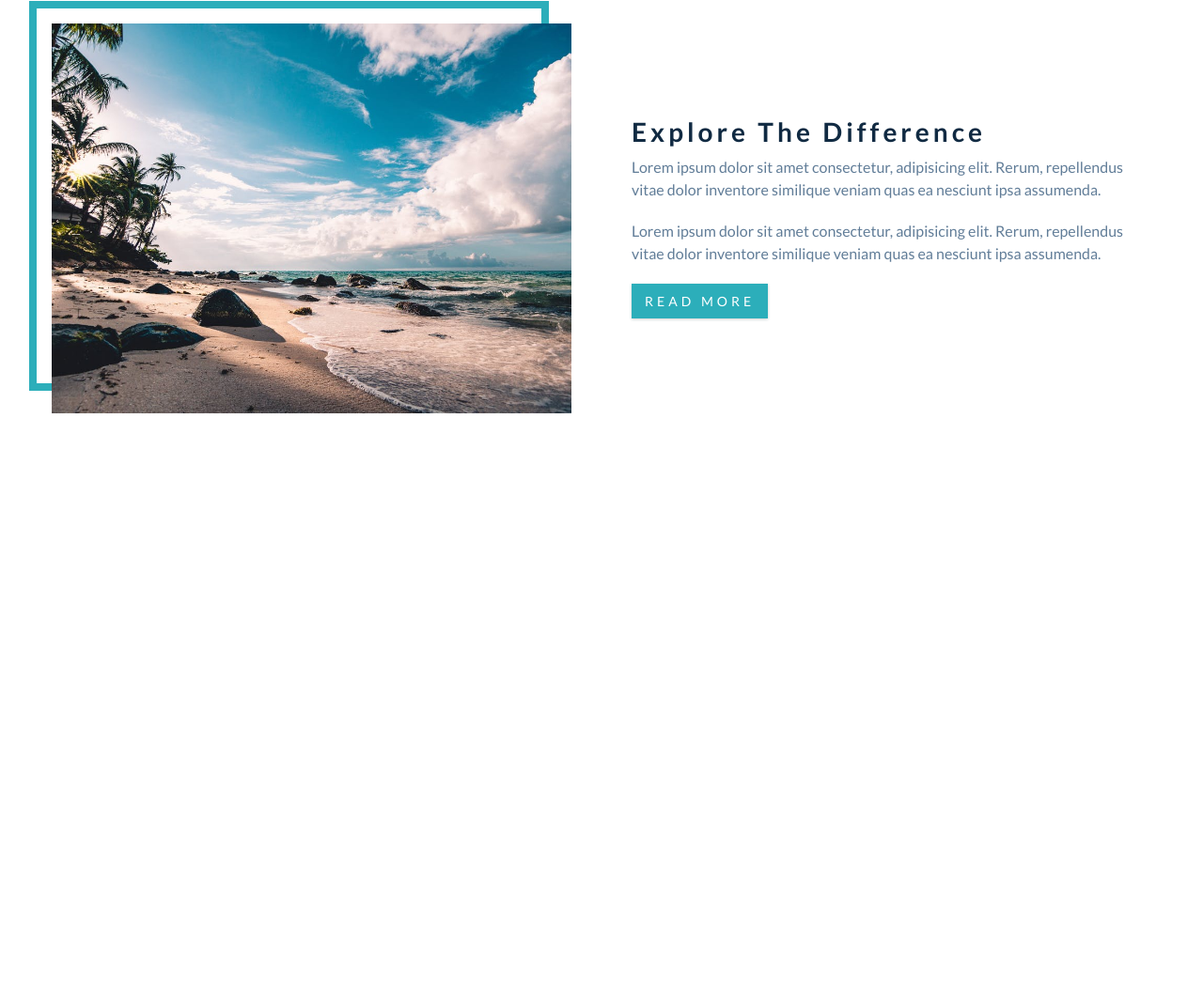
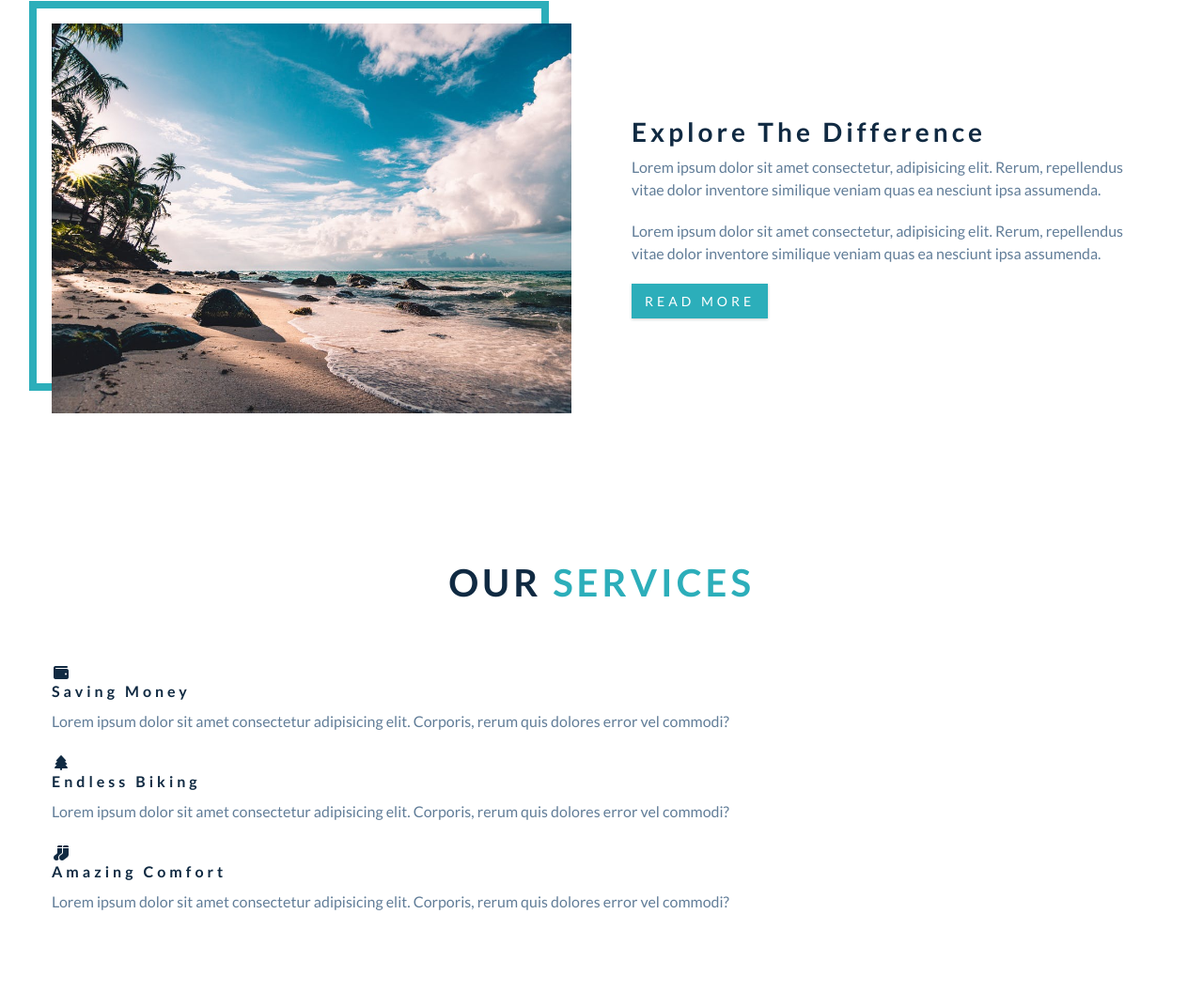
Before and after one commit to tims07/Backroads, a plain HTML site: page index.html in a window 1280 px wide. Shown: the part 959-2031 px from the top of the page at 94% size. Before the commit the page ends 1479 px from the top, so only its background shows below. Drawn offline with Linux system fonts and the light colour scheme.

Commit message:
add services html

```diff
--- a/index.html
+++ b/index.html
@@ -64,14 +64,60 @@
           <a href="#" class="btn ">read more</a>
           <!-- end of about info -->
         </article>
-
-
       </div>
       <!-- end of about center -->
     </section>
     <!-- end of about section -->
 
     <!-- services -->
+    <section class="section services" id="services">
+      <!-- services title -->
+      <div class="section-title">
+        <h2>our <span>services</span></h2>
+      </div>
+      <!-- end of services title -->
+      <div class="section-center services-center">
+        <!-- single service -->
+        <article class="service">
+          <span class="service-icon">
+            <i class="fas fa-wallet fa-fw"></i>
+          </span>
+          <div class="service-info">
+            <h4 class="service-title">saving money</h4>
+            <p class="service-text">
+              Lorem ipsum dolor sit amet consectetur adipisicing elit. Corporis, rerum quis dolores error vel commodi?
+            </p>
+          </div>
+        </article>
+        <!-- end of single service -->
+        <!-- single service -->
+        <article class="service">
+          <span class="service-icon">
+            <i class="fas fa-tree fa-fw"></i>
+          </span>
+          <div class="service-info">
+            <h4 class="service-title">endless biking</h4>
+            <p class="service-text">
+              Lorem ipsum dolor sit amet consectetur adipisicing elit. Corporis, rerum quis dolores error vel commodi?
+            </p>
+          </div>
+        </article>
+        <!-- end of single service -->
+        <!-- single service -->
+        <article class="service">
+          <span class="service-icon">
+            <i class="fas fa-socks fa-fw"></i>
+          </span>
+          <div class="service-info">
+            <h4 class="service-title">amazing comfort</h4>
+            <p class="service-text">
+              Lorem ipsum dolor sit amet consectetur adipisicing elit. Corporis, rerum quis dolores error vel commodi?
+            </p>
+          </div>
+        </article>
+        <!-- end of single service -->
+      </div>
+    </section>
     <!--end services -->
 
     <!-- featured tours -->
```
Also changed, not shown: 1 other file.
